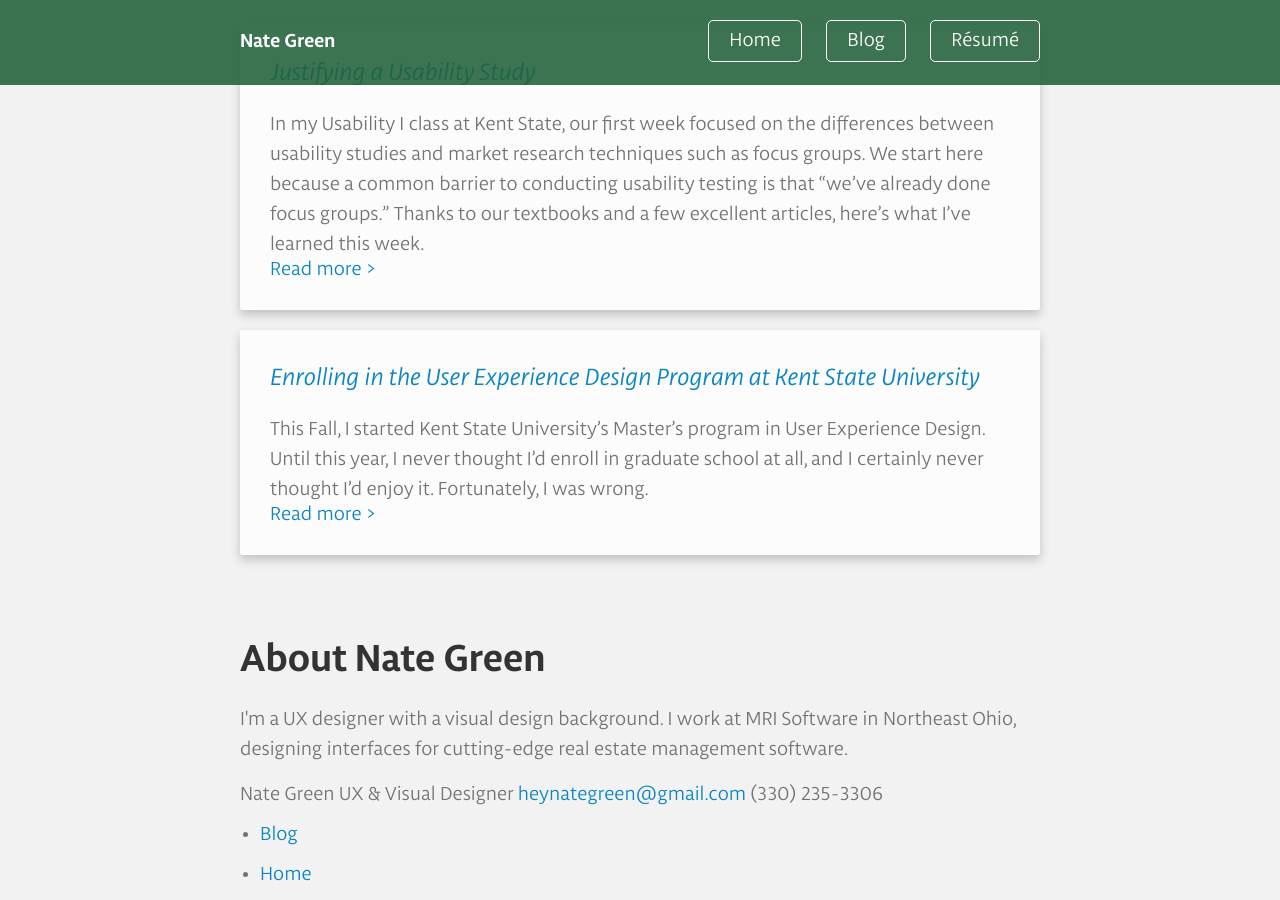
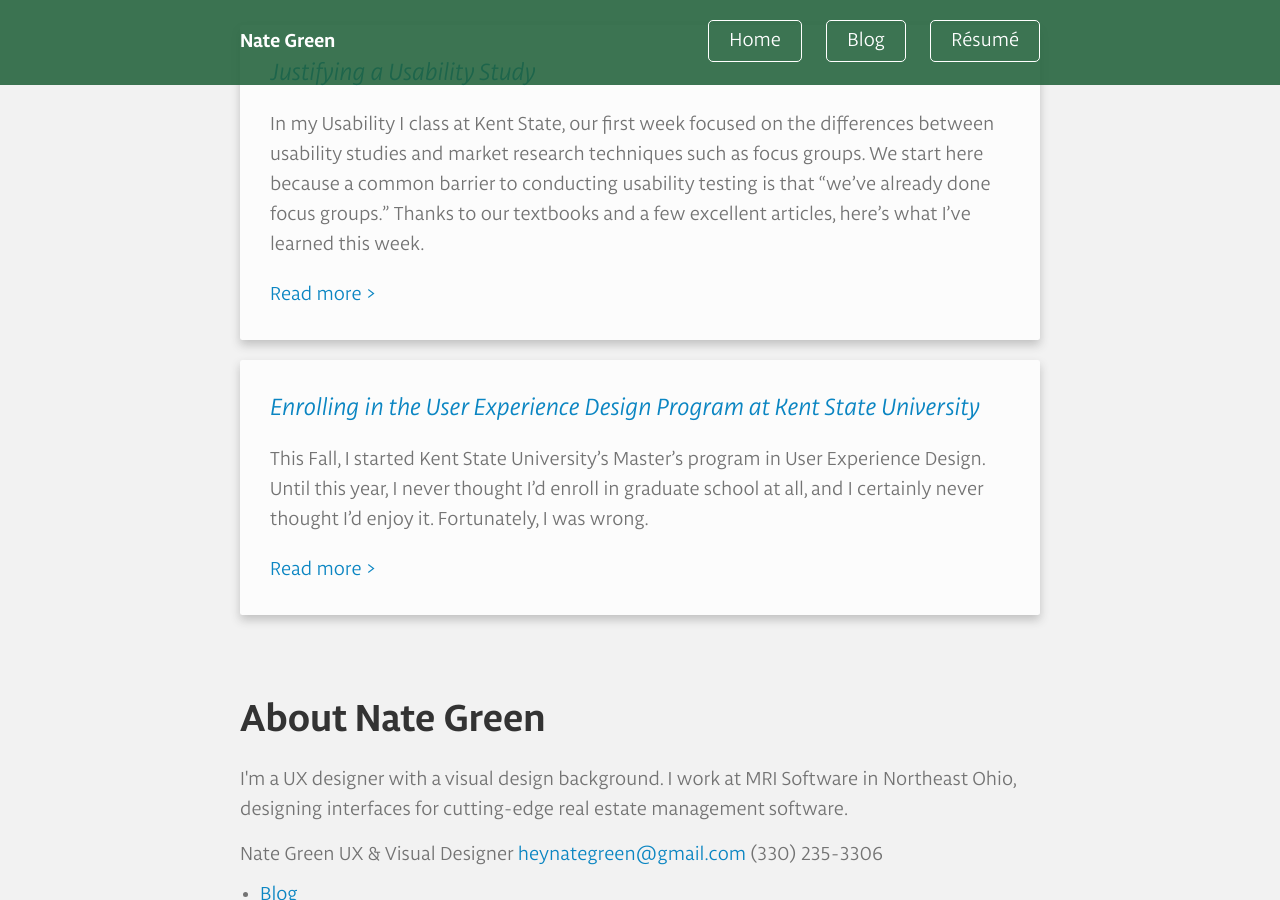
Before and after one commit to nategreen/old-website, a Jekyll site: the page built from index.html, in a window 1280 px wide and 900 px high, scrolled down 495 px. Built offline with Jekyll 4.4.1, drawn with Linux system fonts in a browser that asks for light colours; nearby versions of some CDN libraries; some web fonts are replaced.

Commit message:
fix cards on homepage with markdownify filter and p around links

```diff
--- a/index.html
+++ b/index.html
@@ -22,8 +22,8 @@
         {% for post in site.posts limit:3 %}
           <div class="card">
             <h3><a href="{{ post.url }}">{{ post.title }}</a></h3>
-            {{ post.excerpt }}
-            <a href="{{ post.url }}">Read more ></a>
+            {{ post.excerpt | markdownify }}
+            <p><a href="{{ post.url }}">Read more ></a></p>
           </div>
         {% endfor %}
       </section>
```
